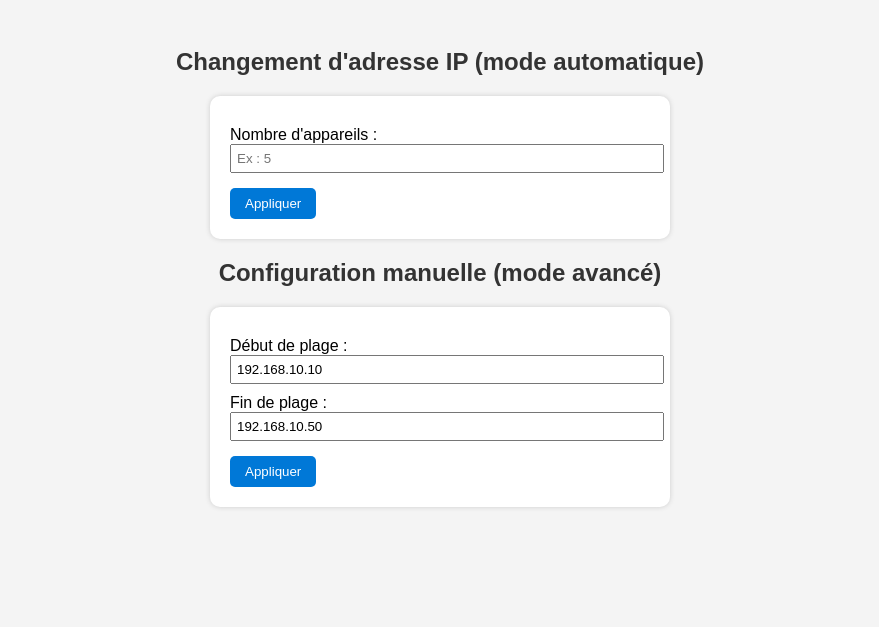
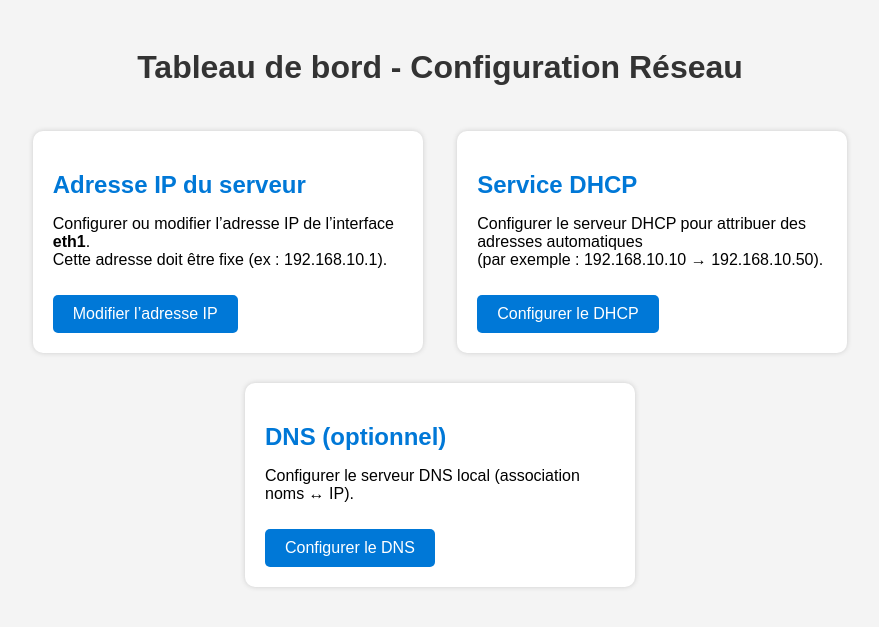
Before and after one commit to zozobkm/ams-reseaux, a PHP site: page /templates/ip_form.php in a window 1280 px wide. Shown: the top 627 px of the page, without its empty margins (200-1079 px from the left). Run offline with PHP 8.4, Linux system fonts and the light colour scheme.

Commit message:
Update IP form page title and layout

```diff
--- a/templates/ip_form.php
+++ b/templates/ip_form.php
@@ -2,98 +2,39 @@
 <html lang="fr">
 <head>
 <meta charset="UTF-8">
-<title>Changer d'adresse IP</title>
+<title>Configuration réseau AMS</title>
 <style>
 body{font-family:Arial;background:#f4f4f4;padding:20px;text-align:center}
-h2{color:#333}
-form{background:white;padding:20px;margin:20px auto;border-radius:10px;width:420px;box-shadow:0 0 5px #ccc;text-align:left}
-label{display:block;margin-top:10px}
-input[type=text]{width:100%;padding:5px}
-input[type=submit]{margin-top:15px;background:#0078d7;color:white;border:none;padding:8px 15px;border-radius:5px;cursor:pointer}
-input[type=submit]:hover{background:#005fa3}
-pre{background:#eee;padding:10px;text-align:left;overflow:auto;border-radius:5px}
+h1{color:#333;margin-bottom:30px}
+.card{background:white;display:inline-block;width:350px;padding:20px;margin:15px;border-radius:10px;box-shadow:0 0 5px #ccc;text-align:left}
+.card h2{color:#0078d7;margin-bottom:10px}
+a.btn{display:inline-block;background:#0078d7;color:white;text-decoration:none;padding:10px 20px;border-radius:5px;margin-top:10px}
+a.btn:hover{background:#005fa3}
 </style>
 </head>
 <body>
 
-<h2>Changement d'adresse IP (mode automatique)</h2>
-<form method="post">
-<label>Nombre d'appareils :</label>
-<input type="text" name="nb_appareils" placeholder="Ex : 5">
-<input type="submit" name="auto" value="Appliquer">
-</form>
+<h1>Tableau de bord - Configuration Réseau</h1>
 
-<?php
-if(isset($_POST['auto'])){
- $n=intval($_POST['nb_appareils']);
- if($n<1)$n=1;
+<div class="card">
+    <h2>Adresse IP du serveur</h2>
+    <p>Configurer ou modifier l’adresse IP de l’interface <b>eth1</b>.<br>
+    Cette adresse doit être fixe (ex : 192.168.10.1).</p>
+    <a href="ip_edit.php" class="btn">Modifier l’adresse IP</a>
+</div>
 
- // Détecte l’interface réseau
- $interface = trim(shell_exec("ip -o link show | awk -F': ' '{print \$2}' | grep -E '^eth1|enp0s8' | head -n1"));
- if(empty($interface)) $interface="eth1";
+<div class="card">
+    <h2>Service DHCP</h2>
+    <p>Configurer le serveur DHCP pour attribuer des adresses automatiques<br>
+    (par exemple : 192.168.10.10 → 192.168.10.50).</p>
+    <a href="dhcp.php" class="btn">Configurer le DHCP</a>
+</div>
 
- // Récupère l’adresse IP actuelle du serveur
- $current_ip = trim(shell_exec("ip -4 addr show $interface | grep -oP '(?<=inet\\s)\\d+(\\.\\d+){3}'"));
- if(empty($current_ip)) $current_ip="192.168.1.1";
-
- // Découpe l’adresse et prépare la nouvelle
- $parts = explode('.', $current_ip);
- $reseau = "$parts[0].$parts[1].$parts[2].0";
- $mask = "255.255.255.0";
- $passerelle = $current_ip;
-
- // Plage automatique en fonction du nombre d’appareils
- $start = 10;
- $end = $start + $n;
- $debut = "$parts[0].$parts[1].$parts[2].$start";
- $fin = "$parts[0].$parts[1].$parts[2].$end";
-
- // Application de la nouvelle IP (exemple)
- $new_ip = "$parts[0].$parts[1].$parts[2].16";
- shell_exec("sudo ifconfig $interface $new_ip netmask $mask up");
-
- echo "<h3>Mode automatique : $n appareils</h3>";
- echo "<pre>";
- echo ">> Interface détectée : $interface\n";
- echo ">> IP actuelle : $current_ip\n";
- echo ">> Nouvelle IP appliquée : $new_ip/24 avec gateway $passerelle\n";
- echo ">> Plage DHCP attribuée : $debut - $fin\n";
- echo "</pre>";
-}
-?>
-
-<h2>Configuration manuelle (mode avancé)</h2>
-<form method="post">
-<label>Début de plage :</label>
-<input type="text" name="debut" value="192.168.10.10">
-<label>Fin de plage :</label>
-<input type="text" name="fin" value="192.168.10.50">
-<input type="submit" name="manuel" value="Appliquer">
-</form>
-
-<?php
-if(isset($_POST['manuel'])){
- $d=$_POST['debut'];
- $f=$_POST['fin'];
-
- // Détection interface et IP passerelle
- $interface = trim(shell_exec("ip -o link show | awk -F': ' '{print \$2}' | grep -E '^eth1|enp0s8' | head -n1"));
- $ip = trim(shell_exec("ip -4 addr show $interface | grep -oP '(?<=inet\\s)\\d+(\\.\\d+){3}'"));
- $mask="255.255.255.0";
- $parts = explode('.', $ip);
- $reseau = "$parts[0].$parts[1].$parts[2].0";
- $passerelle = "$parts[0].$parts[1].$parts[2].1";
-
- echo "<h3>Mode avancé appliqué</h3>";
- echo "<pre>";
- echo "Interface : $interface\n";
- echo "Adresse IP du serveur : $ip\n";
- echo "Réseau détecté : $reseau\n";
- echo "Plage demandée : $d → $f\n";
- echo shell_exec("sudo bash ../scripts/config_dhcp_manuel.sh $reseau $mask $d $f $passerelle 2>&1");
- echo "</pre>";
-}
-?>
+<div class="card">
+    <h2>DNS (optionnel)</h2>
+    <p>Configurer le serveur DNS local (association noms ↔ IP).</p>
+    <a href="dns.php" class="btn">Configurer le DNS</a>
+</div>
 
 </body>
 </html>
```
